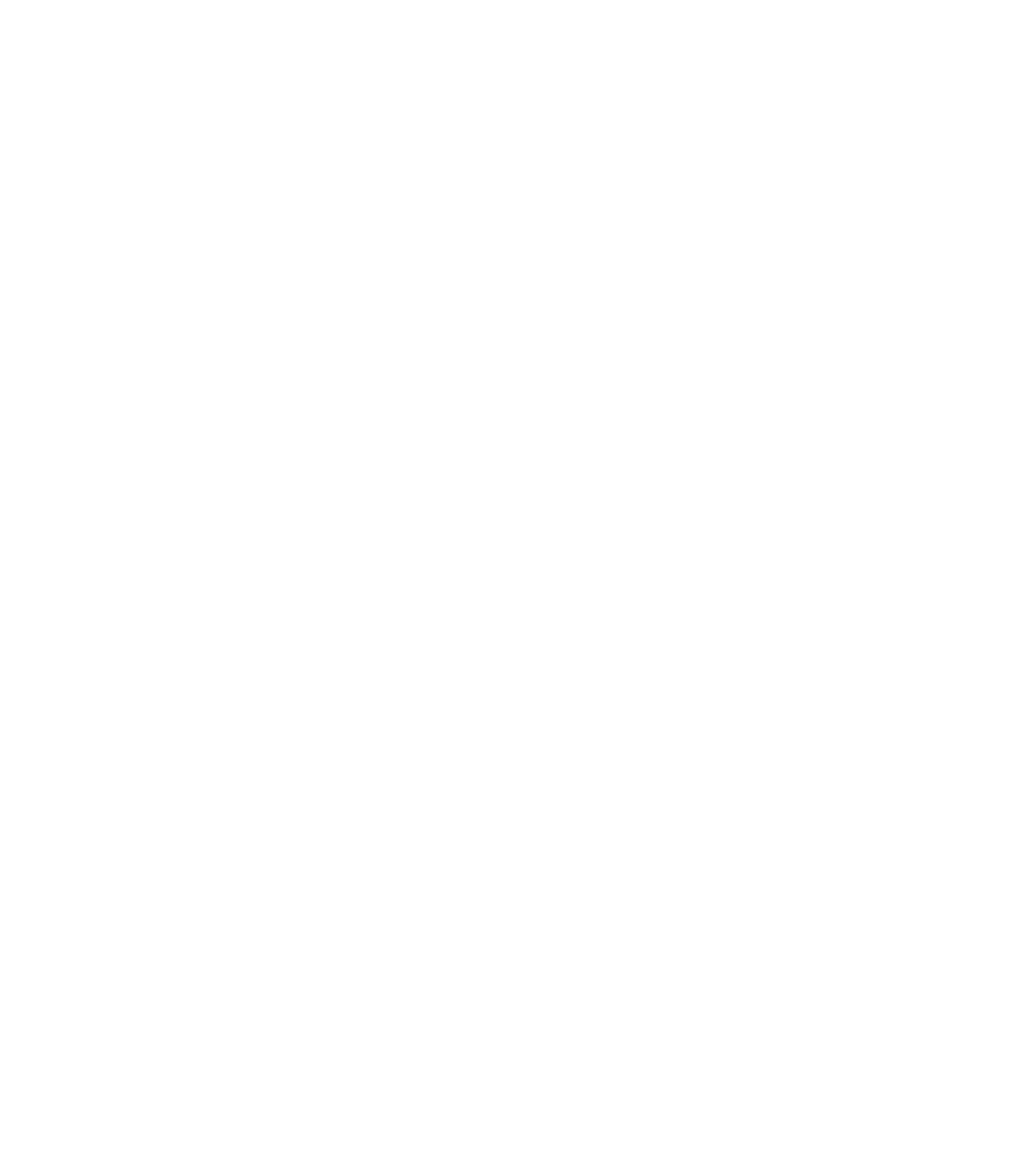
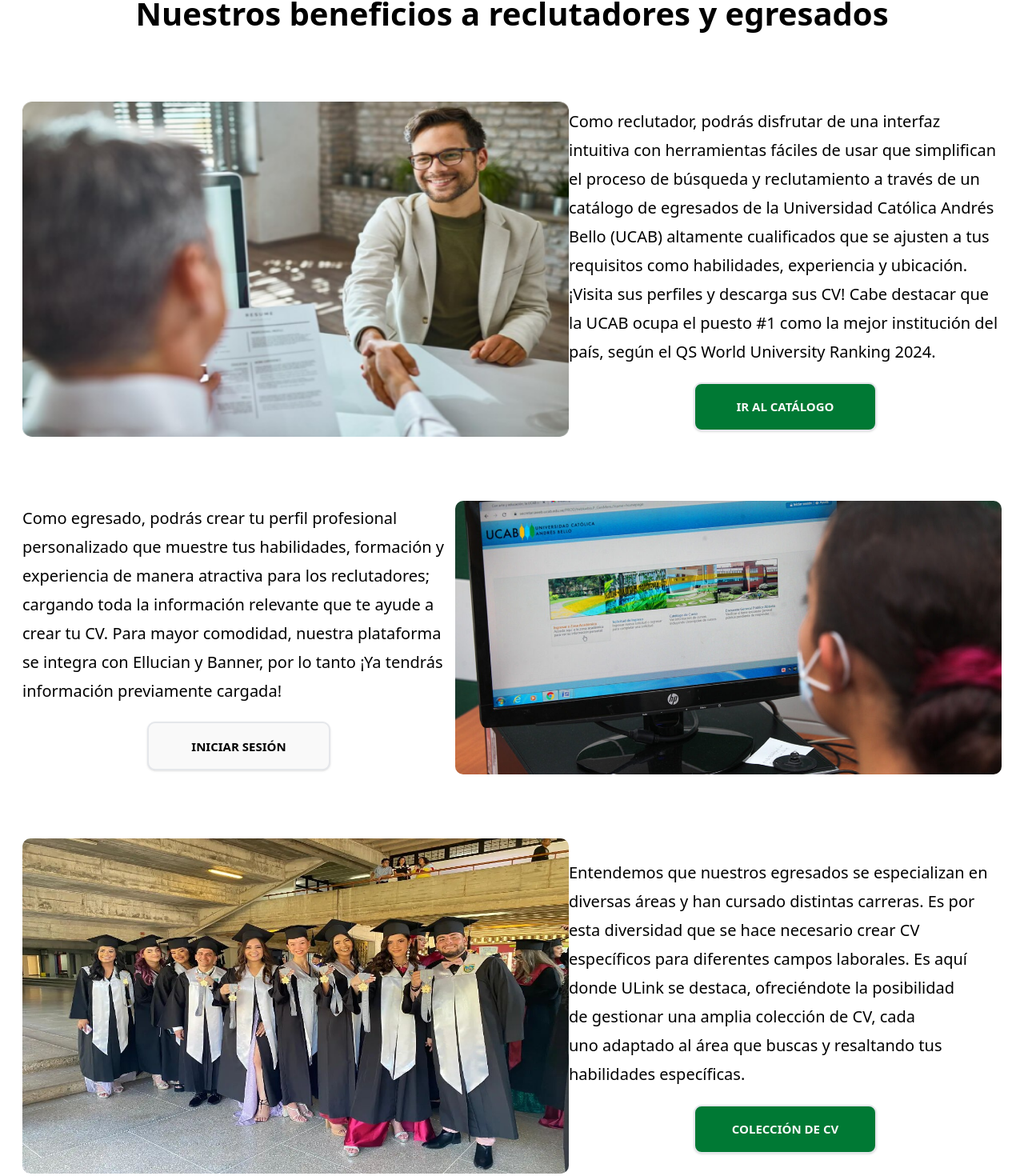
Before and after one commit to DaikoneKisu/ulink-landing-en-react, a React (Vite) app: page / in a window 1280 px wide. Shown: the part 873-2343 px from the top of the page at 80% size. Before the commit the page ends 816 px from the top, so only its background shows below. Built offline with nearby package versions, Linux system fonts and the light colour scheme.

Commit message:
feat: add Benefits

```diff
--- a/src/App.tsx
+++ b/src/App.tsx
@@ -1,11 +1,13 @@
 import { AppHeader } from './components/AppHeader'
 import { FirstSight } from './components/FirstSight'
+import { Benefits } from './components/Benefits'
 
 export function App() {
   return (
     <>
       <AppHeader />
       <FirstSight />
+      <Benefits />
     </>
   )
 }
--- /dev/null
+++ b/src/components/Benefits.tsx
@@ -0,0 +1,66 @@
+import { LandingAnchorButton } from './LandingAnchorButton'
+import benefitsOne from '$assets/benefits-one.png'
+import benefitsTwo from '$assets/benefits-two.jpeg'
+import benefitsThree from '$assets/benefits-three.jpeg'
+
+export function Benefits() {
+  const recruitersText =
+    'Como reclutador, podrás disfrutar de una interfaz intuitiva con herramientas fáciles de usar que simplifican el proceso de búsqueda y reclutamiento a través de un catálogo de egresados de la Universidad Católica Andrés Bello (UCAB) altamente cualificados que se ajusten a tus requisitos como habilidades, experiencia y ubicación. ¡Visita sus perfiles y descarga sus CV! Cabe destacar que la UCAB ocupa el puesto #1 como la mejor institución del país, según el QS World University Ranking 2024.'
+  const graduatesText =
+    'Como egresado, podrás crear tu perfil profesional personalizado que muestre tus habilidades, formación y experiencia de manera atractiva para los reclutadores; cargando toda la información relevante que te ayude a crear tu CV. Para mayor comodidad, nuestra plataforma se integra con Ellucian y Banner, por lo tanto ¡Ya tendrás información previamente cargada!'
+  const cvText =
+    'Entendemos que nuestros egresados se especializan en diversas áreas y han cursado distintas carreras. Es por esta diversidad que se hace necesario crear CV específicos para diferentes campos laborales. Es aquí donde ULink se destaca, ofreciéndote la posibilidad de gestionar una amplia colección de CV, cada uno adaptado al área que buscas y resaltando tus habilidades específicas.'
+
+  return (
+    <section id="benefits" className="flex flex-col gap-20">
+      <h2 className="text-center text-[2.50rem] font-bold">
+        Nuestros beneficios a reclutadores y egresados
+      </h2>
+      <section className="flex flex-row-reverse justify-around">
+        <div className="flex flex-col items-center justify-center gap-5">
+          <p className="max-w-[551px] text-pretty text-[1.25rem] font-medium leading-9">
+            {recruitersText}
+          </p>
+          <LandingAnchorButton
+            href="#4"
+            text="Ir al catálogo"
+            className="bg-ucab-green text-brand-white"
+          />
+        </div>
+        <img
+          src={benefitsOne}
+          alt=""
+          className="max-h-[419px] w-full max-w-[683px] flex-shrink-0 flex-grow-0 rounded-[0.625rem]"
+        />
+      </section>
+      <section className="flex justify-around">
+        <div className="flex flex-col items-center justify-center gap-5">
+          <p className="max-w-[551px] text-pretty text-[1.25rem] font-medium leading-9">
+            {graduatesText}
+          </p>
+          <LandingAnchorButton href="#5" text="Iniciar sesión" className="bg-brand-white" />
+        </div>
+        <img
+          src={benefitsTwo}
+          alt=""
+          className="max-h-[419px] w-full max-w-[683px] flex-shrink-0 flex-grow-0 rounded-[0.625rem]"
+        />
+      </section>
+      <section className="flex flex-row-reverse justify-around">
+        <div className="flex flex-col items-center justify-center gap-5">
+          <p className="max-w-[551px] text-pretty text-[1.25rem] font-medium leading-9">{cvText}</p>
+          <LandingAnchorButton
+            href="#6"
+            text="Colección de CV"
+            className="bg-ucab-green text-brand-white"
+          />
+        </div>
+        <img
+          src={benefitsThree}
+          alt=""
+          className="max-h-[419px] w-full max-w-[683px] flex-shrink-0 flex-grow-0 rounded-[0.625rem]"
+        />
+      </section>
+    </section>
+  )
+}
```
